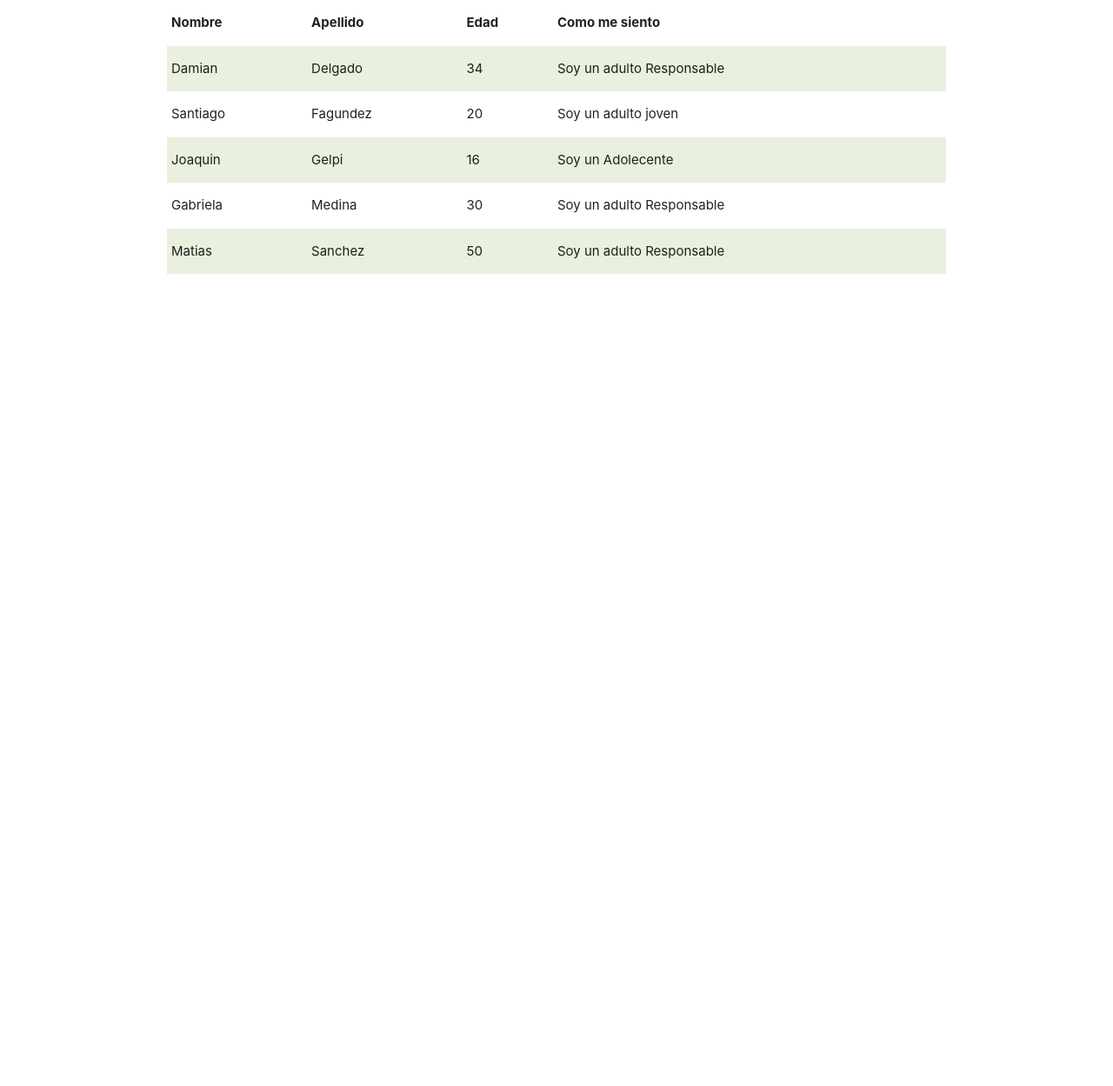
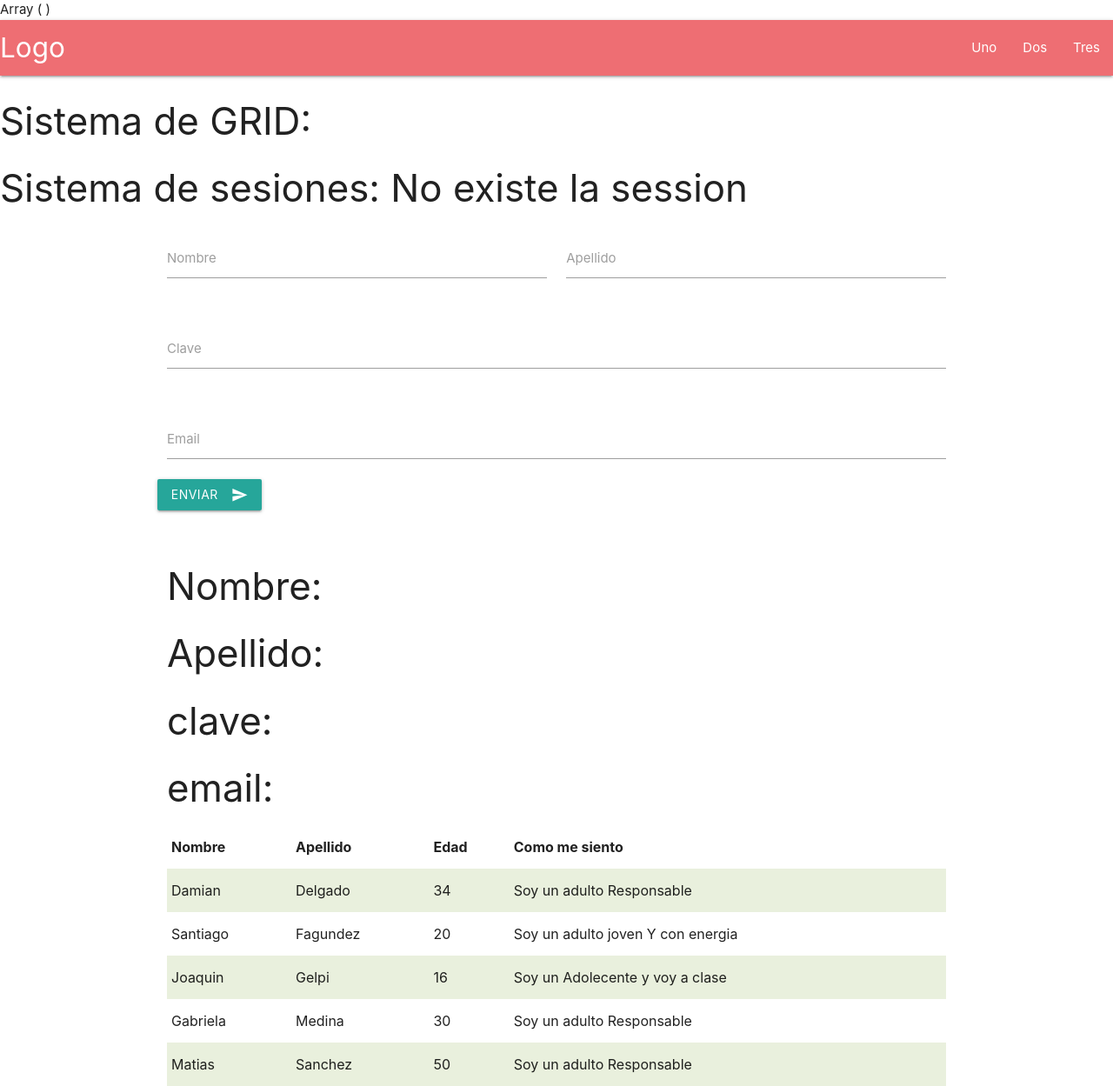
Before and after one commit to dadelgado109/2123_php_mysql, a PHP site: page /ejercicioTabla/index.php in a window 1280 px wide. Shown: the whole page at 87% size. Before the commit the page ends 315 px from the top, so only its background shows below. Run offline with PHP 8.4, Linux system fonts and the light colour scheme.

Commit message:
Se actualiza clase 20220524

```diff
--- /dev/null
+++ b/PHP/ejercicioTabla/barraNavegacion.php
@@ -0,0 +1,16 @@
+<nav>
+	<div class="nav-wrapper">
+	  	<a href="#" class="brand-logo">Logo</a>
+	 	 <ul id="nav-mobile" class="right hide-on-med-and-down">
+			<li>
+				<a href="index.php?parametro=uno&edad=15">Uno</a>
+			</li>
+			<li>
+				<a href="index.php?parametro=construirSession">Dos</a>
+			</li>
+			<li>
+				<a href="index.php?parametro=destruirSession">Tres</a>
+			</li>
+		</ul>
+	</div>
+</nav>
--- /dev/null
+++ b/PHP/ejercicioTabla/funciones.php
@@ -0,0 +1,24 @@
+<?php
+
+    function respuestaEdad($edad){
+
+		$retorno = "";
+		if($edad > 0 && $edad < 12){
+			$retorno = "Soy un Niño y lindo";
+		}elseif($edad >= 12 && $edad < 18){
+			$retorno = "Soy un Adolecente y voy a clase";
+		}elseif($edad >= 18 && $edad < 30){
+			$retorno = "Soy un adulto joven Y con energia";
+		}elseif($edad >= 30 && $edad < 70){
+			$retorno = "Soy un adulto Responsable";
+		}else{
+			$retorno = "Soy un alguien que disfruta del tiempo";
+		}
+
+		return $retorno;
+	}
+
+
+
+
+?>
--- a/PHP/ejercicioTabla/index.php
+++ b/PHP/ejercicioTabla/index.php
@@ -1,4 +1,21 @@
 <?php
+
+	include("funciones.php");
+
+	session_start();
+
+	$var = "";
+	if(isset($_GET['parametro'])){
+		$var = $_GET['parametro'];
+		if($var == "destruirSession"){
+			session_destroy();
+		}
+		if($var == "construirSession"){
+			$_SESSION['clave'] = "Valor";
+		}
+	}
+
+	$valorSession = isset($_SESSION['clave'])?$_SESSION['clave']:"No existe la session";
 
 	$personas = array();
 	$personas[] = array("Nombre"=>"Damian", "Apellido"=>"Delgado", 'Edad'=>34);
@@ -7,6 +24,46 @@
 	$personas[] = array("Nombre"=>"Gabriela", "Apellido"=>'Medina', 'Edad'=>30);
 	$personas[] = array("Nombre"=>"Matias", "Apellido"=>'Sanchez', 'Edad'=>50);
 
+
+	print_r($_GET);
+
+
+
+	//Array ( [nombre] => Damian [apellido] => Delgado [clave] => clave [email] => email@mail.com [action] => )
+	/*
+	$nombre = "";
+	if(isset($_GET['nombre'])){
+		$nombre = $_GET['nombre'];
+	}
+	$apellido = "";
+	if(isset($_GET['apellido'])){
+		$apellido = $_GET['apellido'];
+	}
+	$clave = "";
+	if(isset($_GET['clave'])){
+		$clave = $_GET['clave'];
+	}
+	$email = "";
+	if(isset($_GET['email'])){
+		$email = $_GET['email'];
+	}
+	*/
+	$nombre = "";
+	if(isset($_POST['nombre'])){
+		$nombre = $_POST['nombre'];
+	}
+	$apellido = "";
+	if(isset($_POST['apellido'])){
+		$apellido = $_POST['apellido'];
+	}
+	$clave = "";
+	if(isset($_POST['clave'])){
+		$clave = $_POST['clave'];
+	}
+	$email = "";
+	if(isset($_POST['email'])){
+		$email = $_POST['email'];
+	}
 
 ?>
 
@@ -35,9 +92,59 @@
 	<body>
 		<!-- Aca esta la barra de navegacion-->
 
+<?PHP
+		include("barraNavegacion.php");
+?>		<!-- DIV 1 -->
+		<div class="col s12" id="test1">
+			<h3>Sistema de GRID: <?=$var?></h3>
+		</div>
+		<div class="col s12" id="test1">
+			<h3>Sistema de sesiones: <?=$valorSession?></h3>
+		</div>
 
-		<!-- DIV 1 -->
 
+
+		<div class="col s12" id="">
+			<div class="container">
+				<div class="row">
+					<form method="POST" action="index.php" class="col s12">
+						<div class="row">
+							<div class="input-field col s6">
+								<input id="first_name" type="text" class="validate" name="nombre">
+								<label for="first_name">Nombre</label>
+							</div>
+							<div class="input-field col s6">
+								<input id="last_name" type="text" class="validate" name="apellido">
+								<label for="last_name">Apellido</label>
+							</div>
+						</div>
+						<div class="row">
+							<div class="input-field col s12">
+								<input id="password" type="password" class="validate" name="clave">
+							 	<label for="password">Clave</label>
+							</div>
+						</div>
+						<div class="row">
+							<div class="input-field col s12">
+							<input id="email" type="email" class="validate" name="email">
+							<label for="email">Email</label>
+						</div>
+						<button class="btn waves-effect waves-light" type="submit" name="action">Enviar
+							<i class="material-icons right">send</i>
+						</button>
+					</form>
+				</div>
+			</div>
+		</div>
+
+		<div class="col s12" id="">
+			<div class="container">
+				<h3>Nombre:<?=$nombre?></h3>
+				<h3>Apellido:<?=$apellido?></h3>
+				<h3>clave:<?=$clave?></h3>
+				<h3>email:<?=$email?></h3>
+			</div>
+		</div>
 		<div class="col s12" id="test4">
 			<div class="container">
 				 <table class="striped">
@@ -53,17 +160,8 @@
 <?php
 					foreach($personas as $per){
 
-						if($per['Edad']> 0 && $per['Edad'] < 12){
-							$quienSoy = "Soy un Niño";
-						}elseif($per['Edad'] >= 12 && $per['Edad'] < 18){
-							$quienSoy = "Soy un Adolecente";
-						}elseif($per['Edad'] >= 18 && $per['Edad'] < 30){
-							$quienSoy = "Soy un adulto joven";
-						}elseif($per['Edad'] >= 30 && $per['Edad'] < 70){
-							$quienSoy = "Soy un adulto Responsable";
-						}else{
-							$quienSoy = "Soy un juvilado";
-						}
+						$quienSoy = respuestaEdad($per['Edad']);
+
 ?>
 						<tr>
 							<td><?=$per['Nombre']?></td>
```
Also changed, not shown: PHP/ejercicioTabla/indexDos.php (added, +98 -0 lines), PHP/funciones.php (added, +79 -0 lines).
